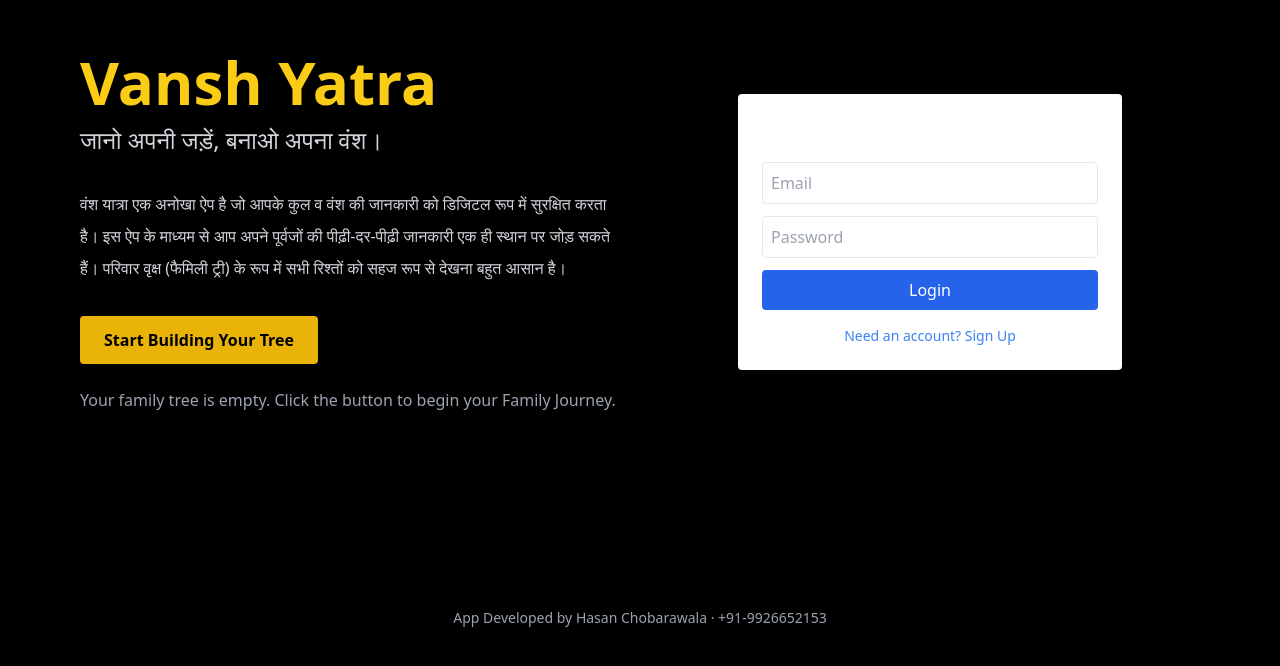
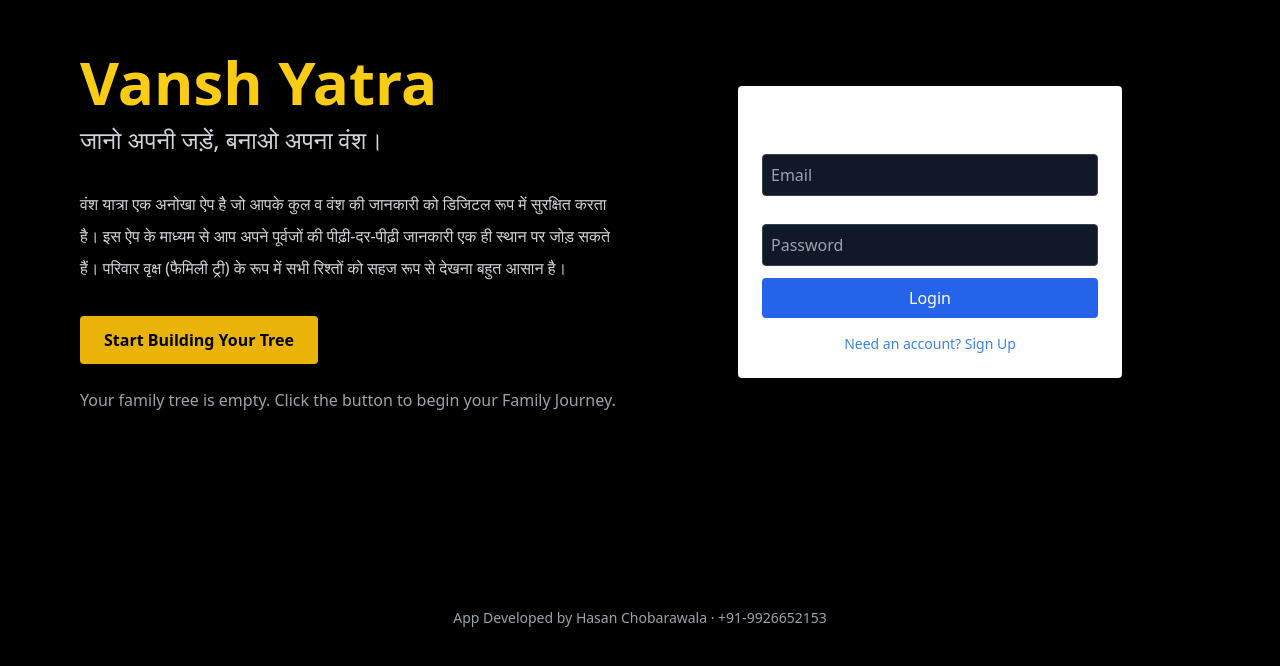
Before and after one commit to hasanchobarawala/Vansh-Yatra, a Next.js app: page / in a window 1280 px wide. Shown: the part 120-786 px from the top of the page. Built offline with nearby package versions, Linux system fonts and the light colour scheme; no server answers.

Commit message:
AuthForm.tsx

```diff
--- a/src/components/ui/AuthForm.tsx
+++ b/src/components/ui/AuthForm.tsx
@@ -34,16 +34,15 @@ export default function AuthForm() {
   placeholder="Email"
   value={email}
   onChange={(e) => setEmail(e.target.value)}
-          className="w-full border p-2 rounded"
-          required
+  className="w-full p-2 mb-4 rounded bg-gray-900 text-white border border-gray-700 focus:outline-none focus:ring-2 focus:ring-yellow-500"
 />
+
 <input
   type="password"
   placeholder="Password"
   value={password}
   onChange={(e) => setPassword(e.target.value)}
-          className="w-full border p-2 rounded"
-          required
+  className="w-full p-2 mb-4 rounded bg-gray-900 text-white border border-gray-700 focus:outline-none focus:ring-2 focus:ring-yellow-500"
 />
         <button
           type="submit"
```
Lines whose indentation alone changed are shown as unchanged.
